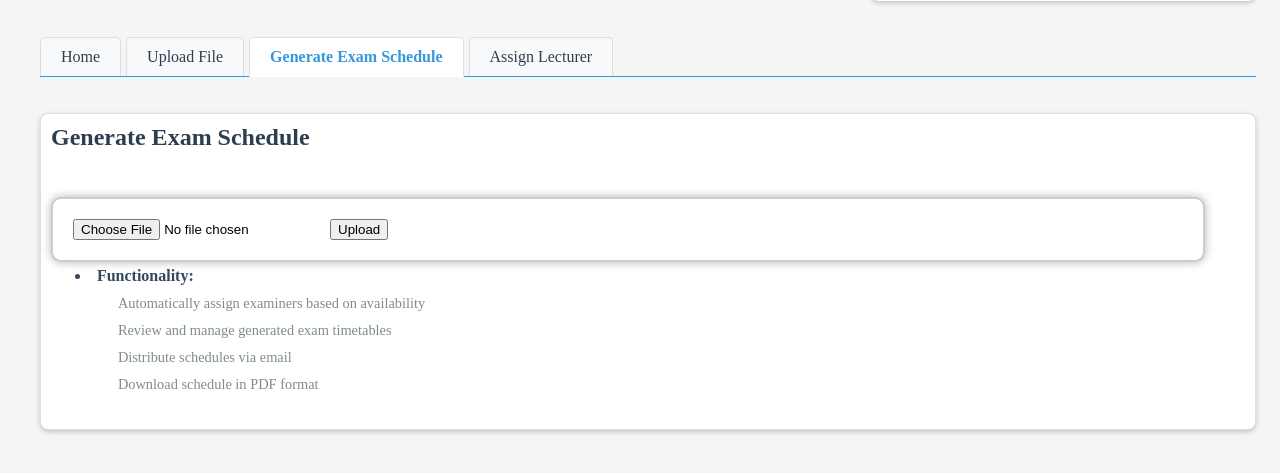
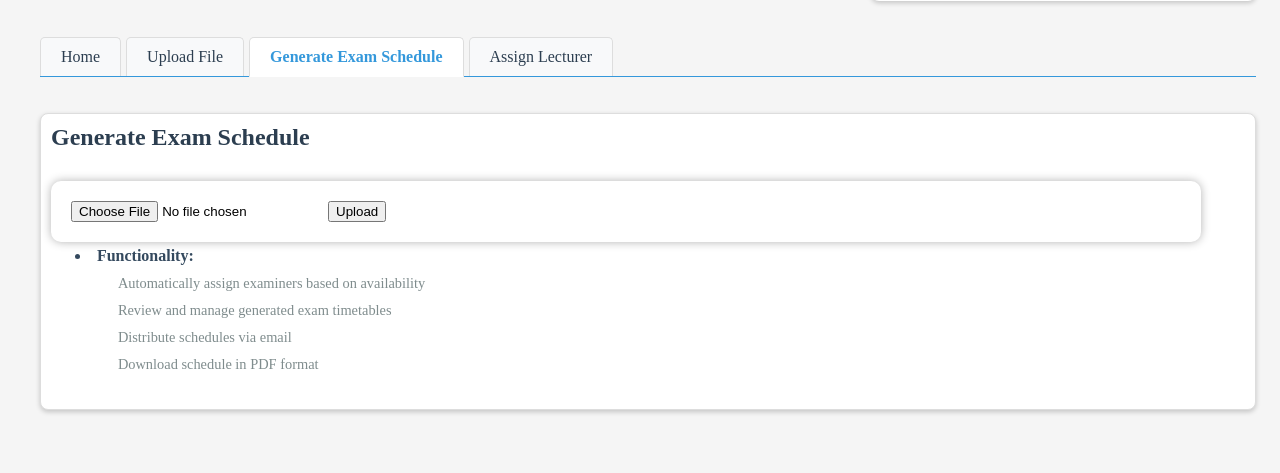
Before and after one commit to wm0516/InvigilateX, a Flask app: page /home/autoGenerate in a window 1280 px wide. Shown: the part 112-585 px from the top of the page. Run offline with Flask 3, Linux system fonts and the light colour scheme.

Commit message:
Update home_part.css

```diff
--- a/app/static/css/home_part.css
+++ b/app/static/css/home_part.css
@@ -7,11 +7,12 @@ body {
 form {
     width: 93%;
     padding: 20px;
-    border: 2px solid #ccc;
+    /* border: 2px solid #ccc; */
     border-radius: 10px;
-    background: #fff;
+    /* background: #fff; */
     box-shadow: 0 0 10px rgba(0, 0, 0, 0.3);
-    margin-top: 3%;
+    /* margin-top: 3%; */
+    font-size: medium;
 }
 
 /* Heading frame layout */
```
